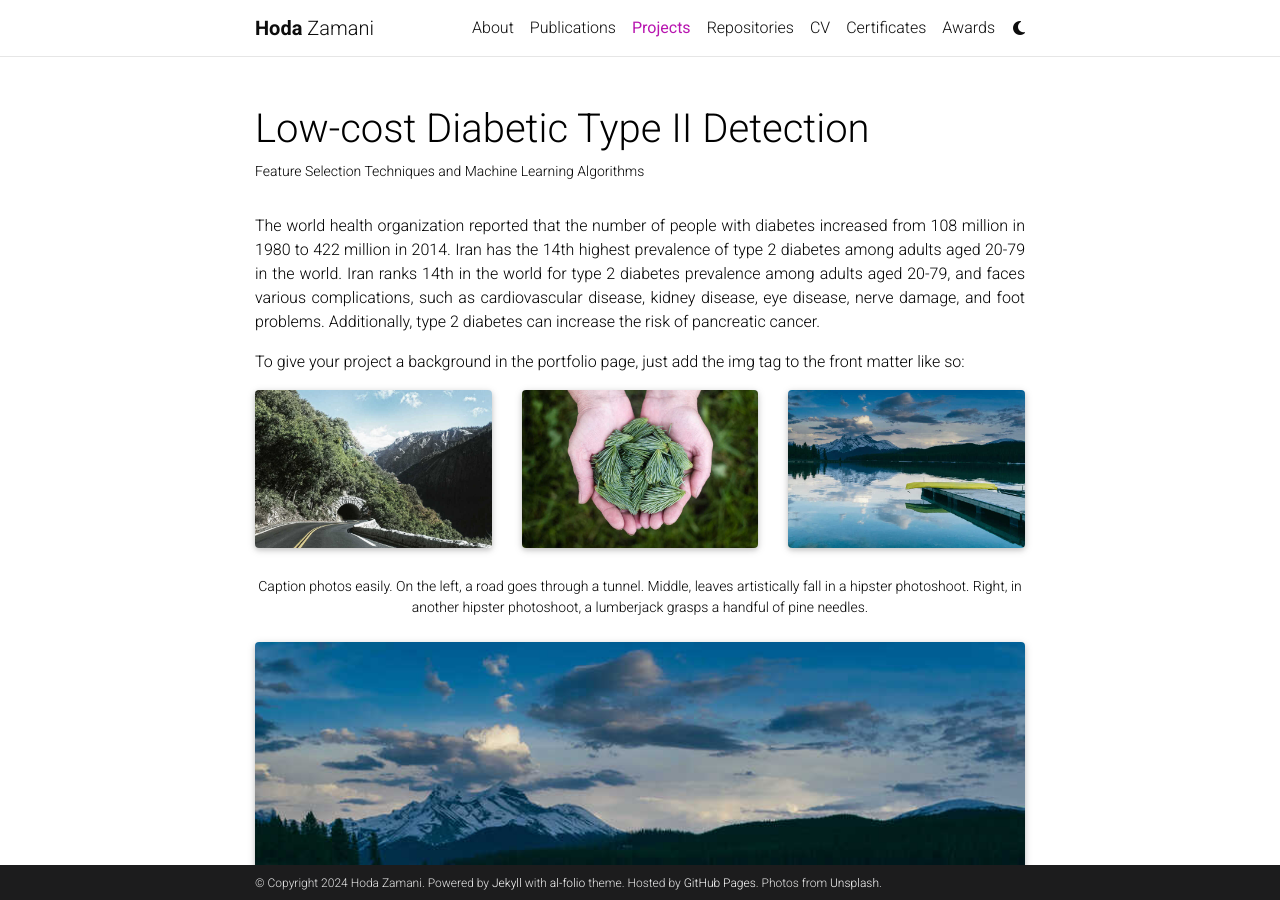
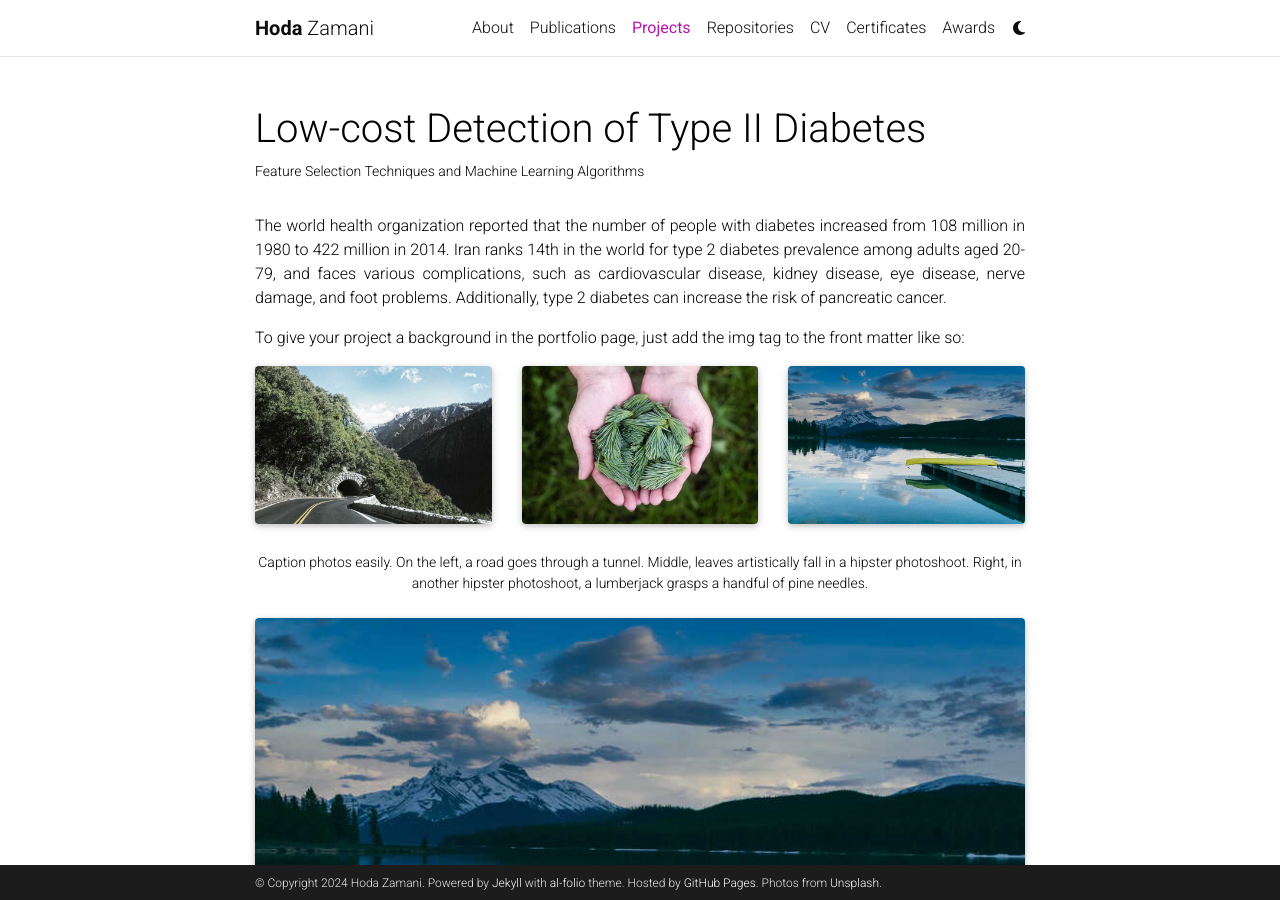
Before and after one commit to HodaZamani/HodaZamani.github.io, a Jekyll site: the page built from _projects/1_project.md, in a window 1280 px wide and 900 px high. Built offline with Jekyll 4.4.1, drawn with Linux system fonts in a browser that asks for light colours; full-size pictures stand in for the smaller copies a plugin makes; comment, search, counter and statistics services are not loaded; a style sheet for code colours, icons or effects is not loaded.

Commit message:
Update 1_project.md

```diff
--- a/_projects/1_project.md
+++ b/_projects/1_project.md
@@ -1,6 +1,6 @@
 ---
 layout: page
-title: Low-cost Diabetic Type II Detection
+title: Low-cost Detection of Type II Diabetes
 description: Feature Selection Techniques and Machine Learning Algorithms
 img: assets/img/12.jpg
 importance: 1
@@ -8,7 +8,7 @@
 related_publications: HodaImputationMethod
 ---
 
-<p align="justify">The world health organization reported that the number of people with diabetes increased from 108 million in 1980 to 422 million in 2014. Iran has the 14th highest prevalence of type 2 diabetes among adults aged 20-79 in the world. Iran ranks 14th in the world for type 2 diabetes prevalence among adults aged 20-79, and faces various complications, such as cardiovascular disease, kidney disease, eye disease, nerve damage, and foot problems. Additionally, type 2 diabetes can increase the risk of pancreatic cancer.</p>
+<p align="justify">The world health organization reported that the number of people with diabetes increased from 108 million in 1980 to 422 million in 2014. Iran ranks 14th in the world for type 2 diabetes prevalence among adults aged 20-79, and faces various complications, such as cardiovascular disease, kidney disease, eye disease, nerve damage, and foot problems. Additionally, type 2 diabetes can increase the risk of pancreatic cancer.</p>
 
 To give your project a background in the portfolio page, just add the img tag to the front matter like so:
 
```
